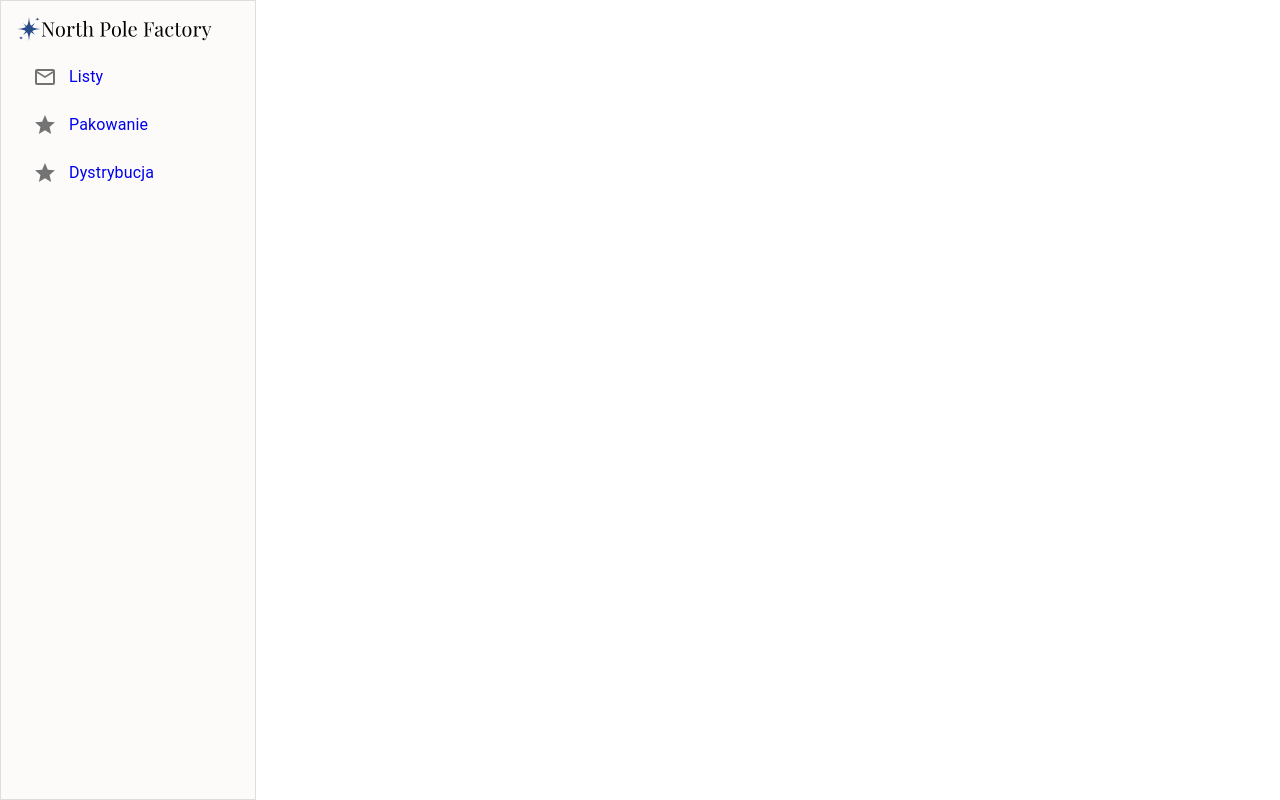
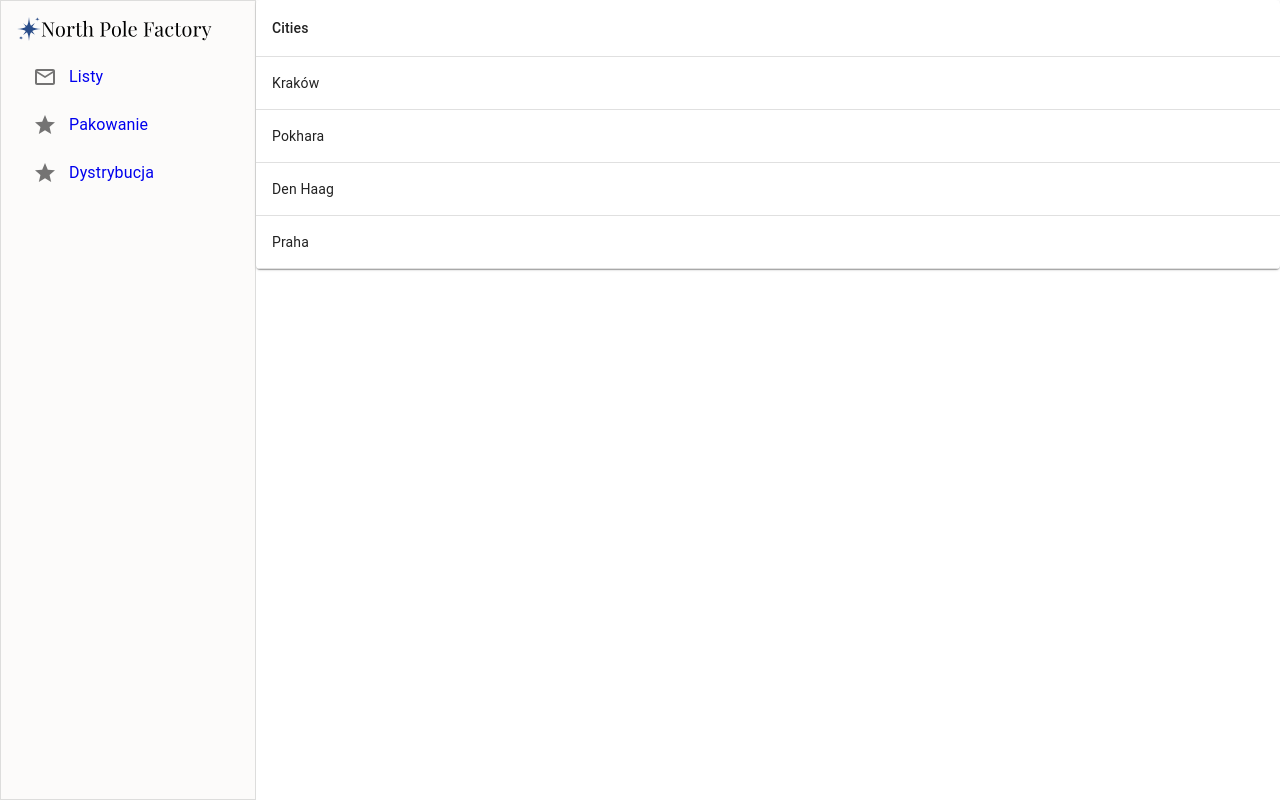
Before and after one commit to deployed/santa-workshop-2022, a React (Create React App) app: page / in a window 1280 px wide. Built offline with nearby package versions, Linux system fonts and the light colour scheme.

Commit message:
Added component TableCellCities

```diff
--- a/src/components/AppLayout/AppLayout.tsx
+++ b/src/components/AppLayout/AppLayout.tsx
@@ -1,32 +1,43 @@
-import { Outlet, Link } from 'react-router-dom';
-import Box from '@mui/material/Box';
-import List from '@mui/material/List';
-import ListItem from '@mui/material/ListItem';
-import ListItemIcon from '@mui/material/ListItemIcon';
-import ListItemText from '@mui/material/ListItemText';
-import Star from '@mui/icons-material/Star';
-import { paths } from '../../paths';
-import Sidebar from './Sidebar';
+import { Outlet, Link } from "react-router-dom";
+import Box from "@mui/material/Box";
+import List from "@mui/material/List";
+import ListItem from "@mui/material/ListItem";
+import ListItemIcon from "@mui/material/ListItemIcon";
+import ListItemText from "@mui/material/ListItemText";
+import Star from "@mui/icons-material/Star";
+import { paths } from "../../paths";
+import Sidebar from "./Sidebar";
+import TableCellCities from "../TableCellCities/TableCellCities";
 
+const rows = [{
+  id: 1,
+  city: "Kraków",
+},
+{ id: 2, city: "Pokhara" },
+{ id: 3, city: "Den Haag" },
+{ id: 4, city: "Praha" },]
 
-const AppLayout = () => {
-  return (
+const AppLayout = () => (
   <Box sx={{ display: "flex" }}>
     <Sidebar>
       <List component="nav">
         {paths.map(({ path, label, iconComponent }) => (
           <ListItem component={Link} key={path} to={path}>
-              <ListItemIcon sx={{ minWidth: "36px"}}>{iconComponent ? iconComponent : <Star />}</ListItemIcon>
+            <ListItemIcon sx={{ minWidth: "36px" }}>
+              {iconComponent ? iconComponent : <Star />}
+            </ListItemIcon>
             <ListItemText primary={label} />
           </ListItem>
         ))}
       </List>
     </Sidebar>
-      <Box sx={{ flexGrow: 1 , display: "flex", flexDirection: "column" }}>
+    <Box sx={{ flexGrow: 1, display: "flex", flexDirection: "column" }}>
+      <>
       <Outlet />
+      <TableCellCities>{rows}</TableCellCities>
+      </>
     </Box>
   </Box>
-  )
-}
+);
 
-export default AppLayout
+export default AppLayout;
--- /dev/null
+++ b/src/components/TableCellCities/TableCellCities.tsx
@@ -0,0 +1,47 @@
+import {
+  TableContainer,
+  Paper,
+  Table,
+  TableHead,
+  TableRow,
+  TableBody,
+} from "@mui/material";
+import TableCell from "@mui/material/TableCell";
+
+interface TableCellCitiesProps {
+  children: Array<{ id: number; city: string }>;
+}
+
+const TableCellCities = ({ children }: TableCellCitiesProps) => {
+  return (
+    <TableContainer component={Paper}>
+      <Table sx={{ minWidth: 650 }} aria-label="simple table">
+        <TableHead>
+          <TableRow>
+            <TableCell align="left">Cities</TableCell>
+          </TableRow>
+        </TableHead>
+        <TableBody>
+          {children.map(({id, city}) => (
+            <TableRow key={id}>
+              <TableCell component="th" scope="row">
+                {city}
+              </TableCell>
+            </TableRow>
+          ))}
+        </TableBody>
+      </Table>
+    </TableContainer>
+  );
+};
+
+// const Test = () => {
+//   return (
+//     <>
+//       <TableCellCities>Krakow</TableCellCities>
+//       <TableCellCities>Rzeszow</TableCellCities>
+//       <TableCellCities>Warszawa</TableCellCities>
+//     </>
+//   );
+// };
+export default TableCellCities;
```
Lines whose indentation alone changed are shown as unchanged.
